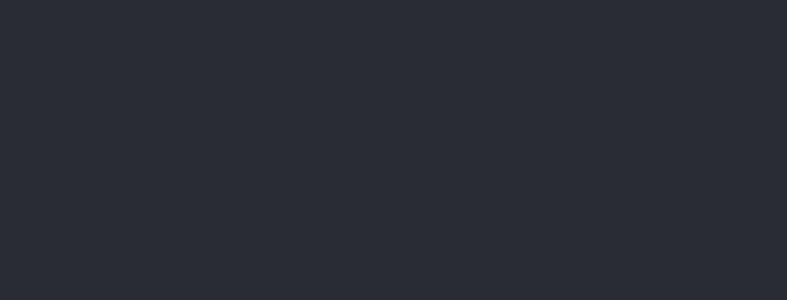
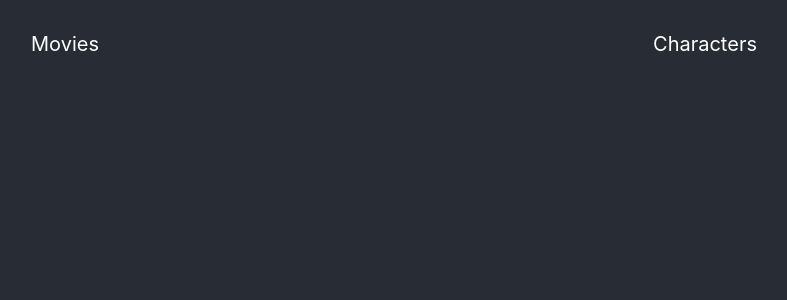
Before and after one commit to amyshao/starwars, a React (Create React App) app: page /Characters/0 in a window 1280 px wide. Shown: the top 300 px of the page, without its empty margins (246-1033 px from the left). Built offline with nearby package versions, Linux system fonts and the light colour scheme.

Commit message:
done nav

```diff
--- a/src/App.css
+++ b/src/App.css
@@ -2,42 +2,42 @@
   text-align: center;
 }
 
-.App-header {
-  background-color: #282c34;
-  min-height: 100vh;
-  display: flex;
-  flex-direction: column;
-  align-items: center;
-  justify-content: center;
-  font-size: calc(10px + 2vmin);
-  color: white;
-}
-
-.App-link {
-  color: #61dafb;
-}
-
-.Movie-button {
-  background-color: white;
-  color: #282c34;
-  height: 10vh;
-  padding: 10px;
-  font-size: 20px;
-  border: 1px blue;
-}
-
-.Movie-button:hover {
-  background-color: #282c34;
-  color: white;
-}
-
-.Movie-link {
+.Movie-link, .Nav-links {
   text-decoration: none;
   color: white;
   display: block;
   margin: 2vh;
+  margin-top: 4vh;
+  font-size: 30px;
 }
 
-.Movie-link:hover {
+
+.Movie-link:hover, .Nav-links:hover {
   color: #61dafb;
 }
+
+
+.Nav {
+  display: flex;
+  flex-direction: row;
+  justify-content: space-around;
+  width: 100%;
+  height: 10vh;
+  list-style: none;
+}
+
+
+.Nav-links {
+  font-size: 20px;
+}
+
+
+body {
+  background-color: #282C34;
+}
+
+
+.Body-Container {
+  margin: 15vh;
+  color: pink;
+}
--- a/src/App.js
+++ b/src/App.js
@@ -1,17 +1,21 @@
 import React from 'react';
 import './App.css';
 import MovieList from "./MovieList";
-import {Switch, Route, BrowserRouter as Router} from "react-router-dom";
-
-const Test = () => <h1>test</h1>
+import { Switch, Route, BrowserRouter as Router, Link} from "react-router-dom";
+import Nav from "./Nav";
 
 
+//const Test = () => <h1>test</h1>
 
 function App() {
   return (
     <div className="App">
+
+          <Router>
               <header className="App-header">
-          <Router>
+                <Nav />
+              </header>
+              <div className="Body-Container">
                   <Switch>
                       <Route exact path="/"> <MovieList type={"home"} /> </Route>
                       <Route path="/0" render={props => <MovieList type={0} />} />
@@ -21,10 +25,10 @@ function App() {
                       <Route path="/4" render={props => <MovieList type={4} />} />
                       <Route path="/5" render={props => <MovieList type={5} />} />
                       <Route path="/6" render={props => <MovieList type={6} />} />
+                  </Switch>
+              </div>
 
-              </Switch>
           </Router>
-      </header>
     </div>
   );
 }
--- a/src/MovieList.js
+++ b/src/MovieList.js
@@ -1,7 +1,7 @@
 import React from "react";
 import "./App.css"
 import { Link } from "react-router-dom";
-import { withRouter } from 'react-router-dom';
+
 
 class MovieList extends React.Component {
     constructor(props) {
@@ -52,7 +52,7 @@ class MovieList extends React.Component {
                 </div>
             );
         } else {
-            return (
+            return ( // render a specific film's info
                 <div>
                     {items[type].title}
                     <Link className="Movie-link" to={"/"}>Return to Films</Link>
@@ -62,5 +62,4 @@ class MovieList extends React.Component {
     }
 }
 
-//export default withRouter(connect(mapStateToProps))(MovieList));
 export default MovieList;
--- /dev/null
+++ b/src/Nav.js
@@ -0,0 +1,16 @@
+import React from "react";
+import "./App.css"
+import { Link } from "react-router-dom";
+
+class Nav extends React.Component {
+    render() {
+        return (
+            <div className={"Nav"}>
+                <Link className={"Nav-links"} to={"/"}> Movies </Link>
+                <Link className={"Nav-links"} to={"/Characters"}> Characters </Link>
+            </div>
+        );
+    }
+}
+
+export default Nav;
```
Lines whose indentation alone changed are shown as unchanged.
